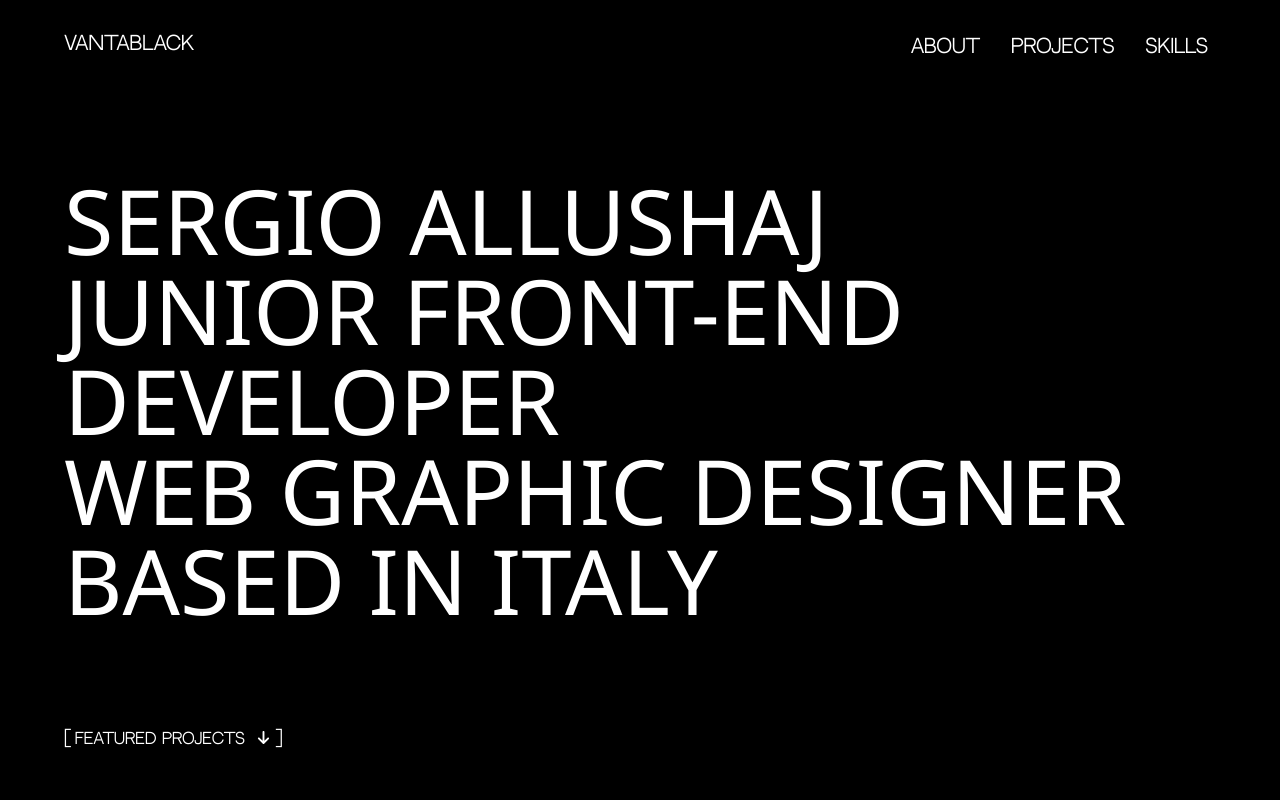
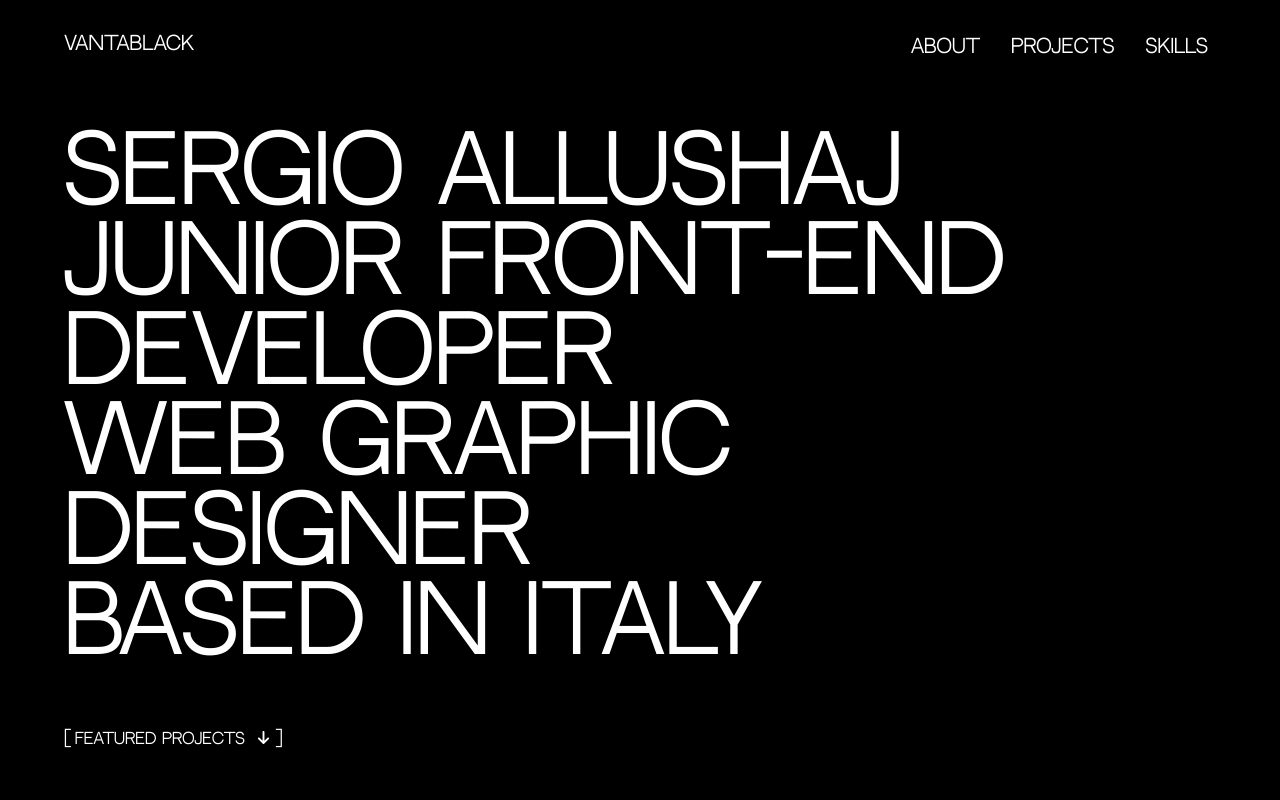
Before and after one commit to kuroiokami89/VantaBlack-Website-2.0, a Next.js app: page / in a window 1280 px wide. Shown: the top 800 px of the page. Built offline with nearby package versions, Linux system fonts and the light colour scheme; a web font is replaced by a local one.

Commit message:
Font fix 4

```diff
--- a/src/app/fonts.css
+++ b/src/app/fonts.css
@@ -17,6 +17,15 @@
   display: "swap";
 }
 
+/* From Public Directory */
+@font-face {
+  font-family: "Kurale";
+  src: url("./fonts/NeutralFace.ttf");
+  font-style: medium;
+  font-weight: normal;
+  font-display: swap;
+}
+
 body {
   font-family: "Neutral Face" !important;
 }
@@ -27,7 +36,7 @@ h3,
 h4,
 h5,
 h6 {
-  font-family: "Neutral Face";
+  font-family: "Kurale" !important;
 }
 
 h1 {
```
